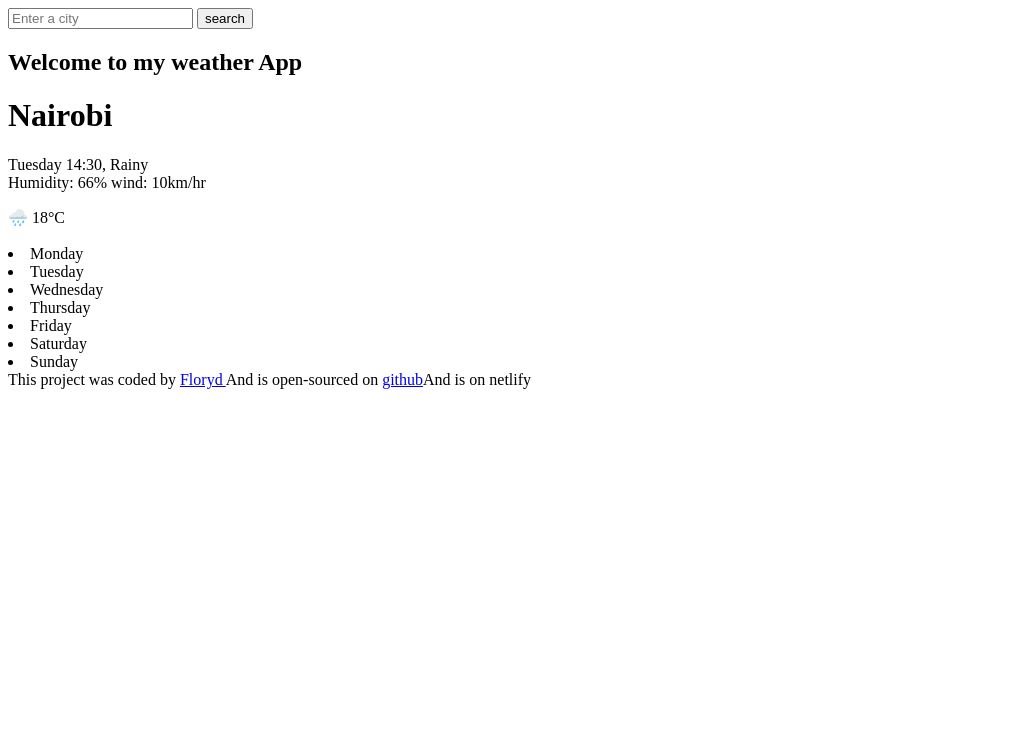
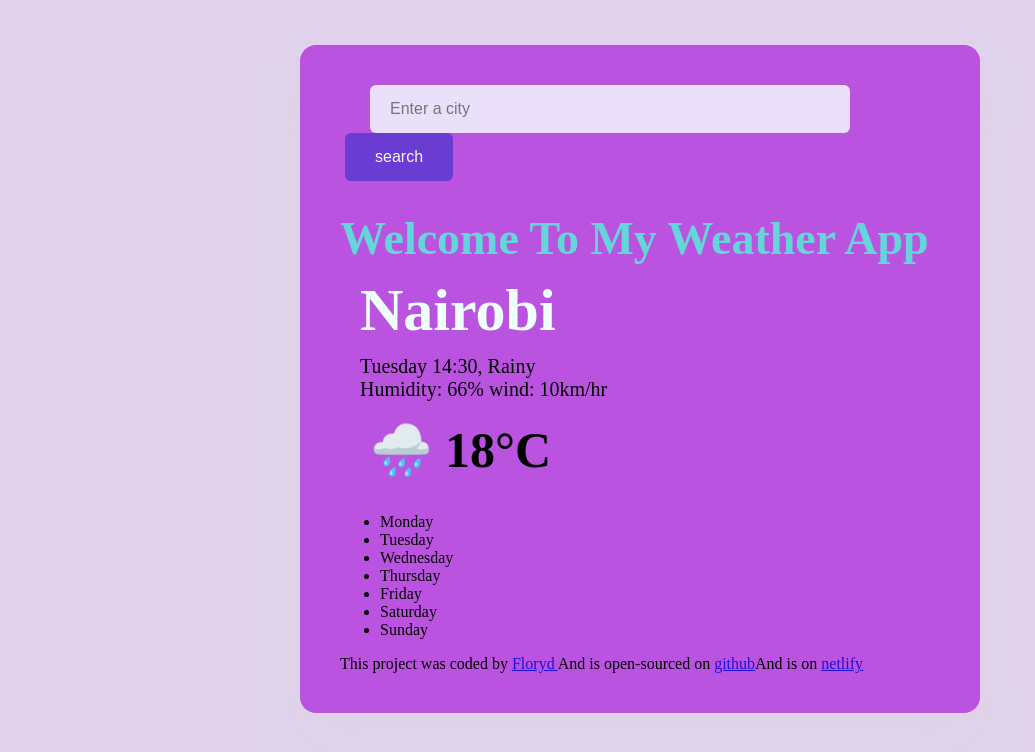
Before and after one commit to Lindacodes01/weather--app-week-7, a plain HTML site: page index.html in a window 1280 px wide. Shown: the whole page, without its empty margins (0-1035 px from the left). Drawn offline with Linux system fonts and the light colour scheme.

Commit message:
added css to my code

```diff
--- a/index.html
+++ b/index.html
@@ -4,19 +4,27 @@
     <meta charset="UTF-8">
     <meta name="viewport" content="width=device-width, initial-scale=1.0">
     <title>Document</title>
+    <link rel="stylesheet" href="src/style.css">
 </head>
 <body>
-    <form>
-        <input type = "search" placeholder="Enter a city" required />
-        <input type = "button" value="search" />
-<h2> Welcome to my weather App</h2>
-<h1>Nairobi</h1>
+    <div class = "weather-application">
+    <form class = "
+    search-form">
+        <input type = "search" placeholder="Enter a city" class = "search-form-input" required />
+        <input type = "button" value="search" class = "search-form-button" />
+</form>
+<div class = "Welcome">
+<h1> Welcome To My Weather App</h1>
+</div>
+<div class ="city"><h1>Nairobi</h1></div>
+<div class = "content">
 <p> Tuesday 14:30,     Rainy
     <br />
    Humidity: 66%  wind: 10km/hr
-   </p>
-   <div>🌧️ 18°C</div>
+   </p></div>
+   <div class = "temperature">🌧️ 18°C</div>
   <br />
+  <ul>
 <li>
     Monday
 </li>
@@ -38,11 +46,11 @@
 <li>
     Sunday
 </li>
+</ul>
         <footer> This project was coded by
             <a href ="https://github.com/Lindacodes01" target="_blank">Floryd </a> And is open-sourced on
-            <a href = "https://github.com/Lindacodes01/hosting/watchers" target ="_blank"> github</a>And is on netlify
+            <a href = "https://github.com/Lindacodes01/hosting/watchers" target ="_blank"> github</a>And is on <a href = "https://flosweatherapp.netlify.app" target="_blank">netlify</a>
         </footer>
-    </form>
-
+    </div>
 </body>
 </html>
--- /dev/null
+++ b/src/style.css
@@ -0,0 +1,55 @@
+body{
+    background-color: #e0d3eb;
+}
+a{
+  color:rgb(33, 16, 214);
+}
+.weather-application{
+   background: #bb53e1;
+  max-width: 600px;
+  margin: 45px auto;
+  box-shadow: 0 30px 50px #dedae514;
+  border-radius: 16px;
+  padding: 40px;
+}
+.Welcome{
+  font-weight: bold;
+  color:rgb(100, 214, 218);
+  font-size: 23px;
+}
+.city{
+  margin-left: 20px;
+  font-weight: 800;
+  color: azure;
+  font-size: 30px;
+  line-height: 10px;
+}
+.content{
+  margin-left: 20px;
+  font-size: 20px;
+}
+.search-form-input {
+  background-color: #eae0f9;
+  border: none;
+  border-radius: 6px;
+  width: 80%;
+  font-size: 16px;
+  padding: 15px 20px;
+  margin-left: 30px;
+}
+.search-form-button {
+  background: #693cd2;
+  color:whitesmoke;
+  padding: 15px 30px;
+  border: none;
+  font-size: 16px;
+  margin-left: 5px;
+  border-radius: 6px;
+
+}
+.temperature {
+  font-size: 50px;
+  display:flex;
+  font-weight: bold;
+  margin-left: 30px;
+}
```
